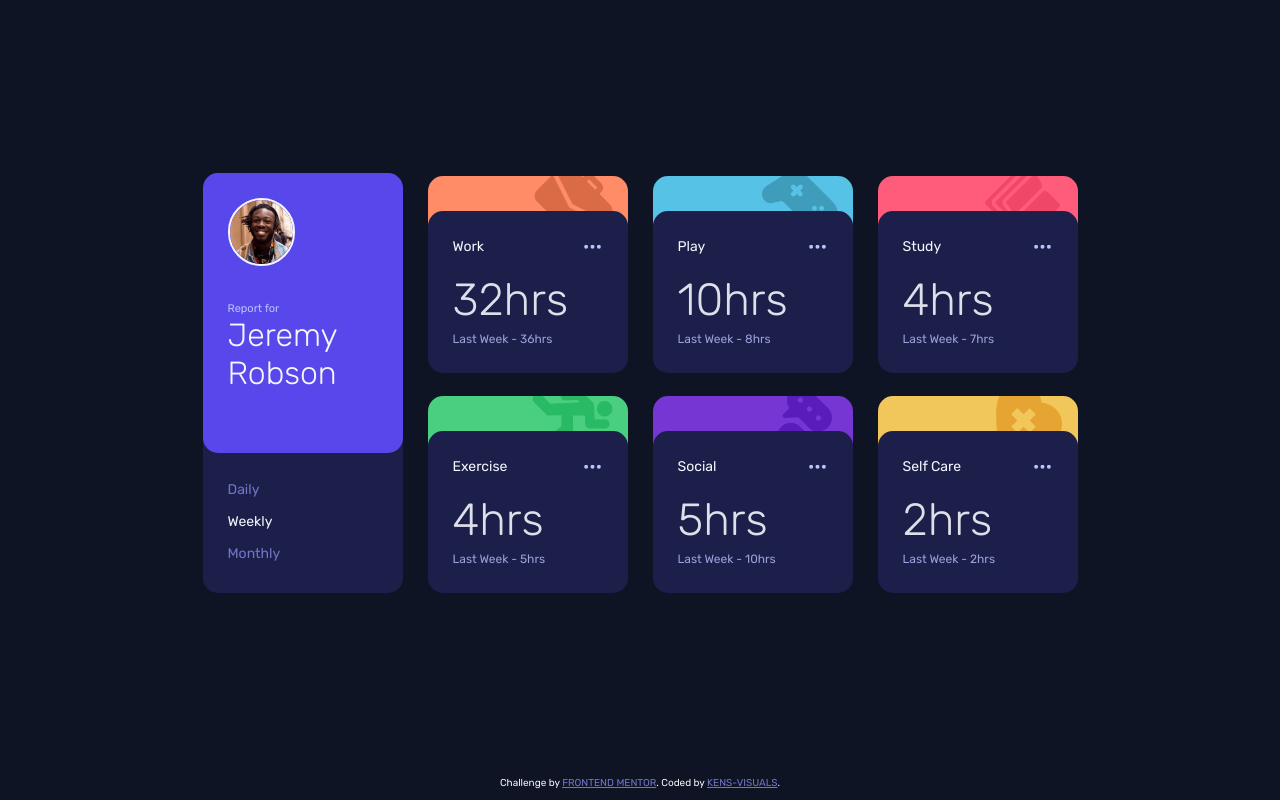
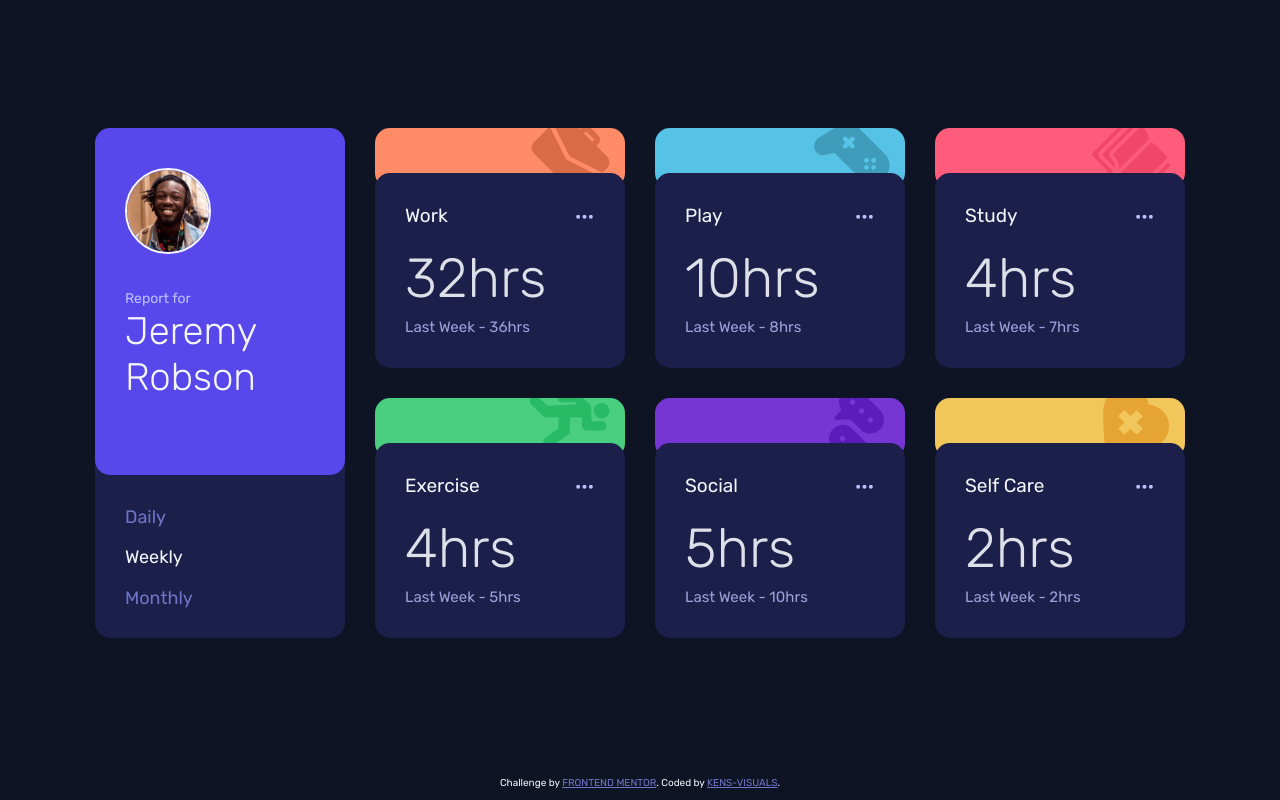
Before and after one commit to kens-visuals/time-tracking-dashboard, a website: page index.html in a window 1280 px wide. Drawn offline with Linux system fonts and the light colour scheme.

Commit message:
update layout

```diff
--- a/scss/_components.scss
+++ b/scss/_components.scss
@@ -5,10 +5,10 @@
   grid-gap: 6rem;
 
   @media (min-width: 810px) {
-    grid-template-columns: 20rem repeat(auto-fit, minmax(15rem, 20rem));
-    grid-template-rows: repeat(2, 20rem);
-    grid-auto-rows: 20rem;
-    grid-gap: 2rem 2.5rem;
+    grid-template-columns: 25rem repeat(auto-fit, minmax(20rem, 25rem));
+    grid-template-rows: repeat(2, 24rem);
+    grid-auto-rows: 25rem;
+    grid-gap: 3rem;
     place-content: center;
   }
 
@@ -42,7 +42,7 @@
       }
 
       @media (min-width: 1005px) {
-        padding: 2.5rem;
+        padding: 4rem 3rem;
         align-items: flex-start;
         flex-direction: column;
       }
@@ -79,14 +79,10 @@
       color: $color-secondary;
       font-size: 1.4rem;
       opacity: 0.8;
-
-      @media (min-width: 810px) {
-        font-size: 1.1rem;
-      }
     }
 
     &-name {
-      font-size: clamp(2.3rem, 2.5vw, 3.2rem);
+      font-size: clamp(2.3rem, 3vw, 4rem);
       font-weight: 300;
       opacity: 0;
 
@@ -104,7 +100,7 @@
     }
 
     @media (min-width: 1005px) {
-      padding: 2.5rem;
+      padding: 3rem;
     }
   }
 
@@ -117,7 +113,7 @@
       justify-content: center;
       align-items: flex-start;
       flex-direction: column;
-      gap: 1rem;
+      gap: 1.5rem;
     }
   }
 
@@ -126,10 +122,6 @@
     font-size: 1.8rem;
     text-decoration: none;
     transition: color 0.2s;
-
-    @media (min-width: 1005px) {
-      font-size: 1.4rem;
-    }
 
     &--active {
       color: $color-white;
@@ -142,7 +134,7 @@
 
   &__box {
     background-color: $color-primary--dark;
-    padding: 2.5rem;
+    padding: 3rem;
     position: relative;
     transition: all 0.2s ease-out;
     align-self: end;
@@ -154,7 +146,7 @@
       border-radius: 1.5rem;
       padding: 3rem;
       position: absolute;
-      top: -3.5rem;
+      top: -4.5rem;
       left: 0;
       z-index: -1;
     }
@@ -232,10 +224,6 @@
     &-title {
       font-size: 1.9rem;
       font-weight: 400;
-
-      @media (min-width: 810px) {
-        font-size: 1.4rem;
-      }
     }
 
     &-elipsis {
@@ -273,7 +261,7 @@
       opacity: 0.9;
 
       @media (min-width: 810px) {
-        font-size: 4.5rem;
+        font-size: 5.5rem;
       }
     }
 
@@ -281,10 +269,6 @@
       color: $color-secondary;
       font-size: 1.5rem;
       opacity: 0.8;
-
-      @media (min-width: 810px) {
-        font-size: 1.2rem;
-      }
     }
   }
 }
@@ -309,11 +293,11 @@
 }
 
 .fade-in-anim {
-  animation: fade-in 1s ease-in-out alternate forwards;
+  animation: fade-in 0.8s ease-in-out alternate forwards;
 }
 
 .fade-in-anim-1s {
-  animation: fade-in 1s ease-in-out 1s alternate forwards;
+  animation: fade-in 0.8s ease-in-out 0.8s alternate forwards;
 }
 
 .fade-in-left-05 {
--- a/scss/_layout.scss
+++ b/scss/_layout.scss
@@ -5,6 +5,7 @@
   place-items: center;
 
   @media (min-width: 810px) {
-    max-width: 90rem;
+    width: 100%;
+    max-width: 110rem;
   }
 }
```
Also changed, not shown: css/style.css.
